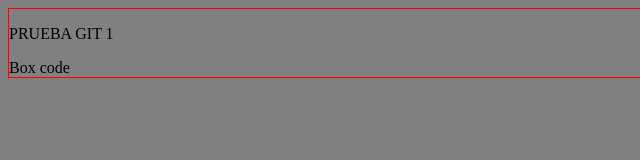
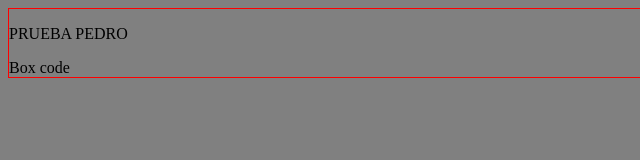
Before and after one commit to iranismael/cursogit, a plain HTML site: page index.html in a window 1280 px wide. Shown: the full height of the page, 0-640 px from the left. Drawn offline with Linux system fonts and the light colour scheme.

Commit message:
Modificamos el index

```diff
--- a/index.html
+++ b/index.html
@@ -8,7 +8,7 @@
     <title>Prueba Git</title>
 </head>
 <body>
-    <p>PRUEBA GIT 1 </p>
+    <p>PRUEBA PEDRO</p>
     <div>
         Box code
     </div>
```
